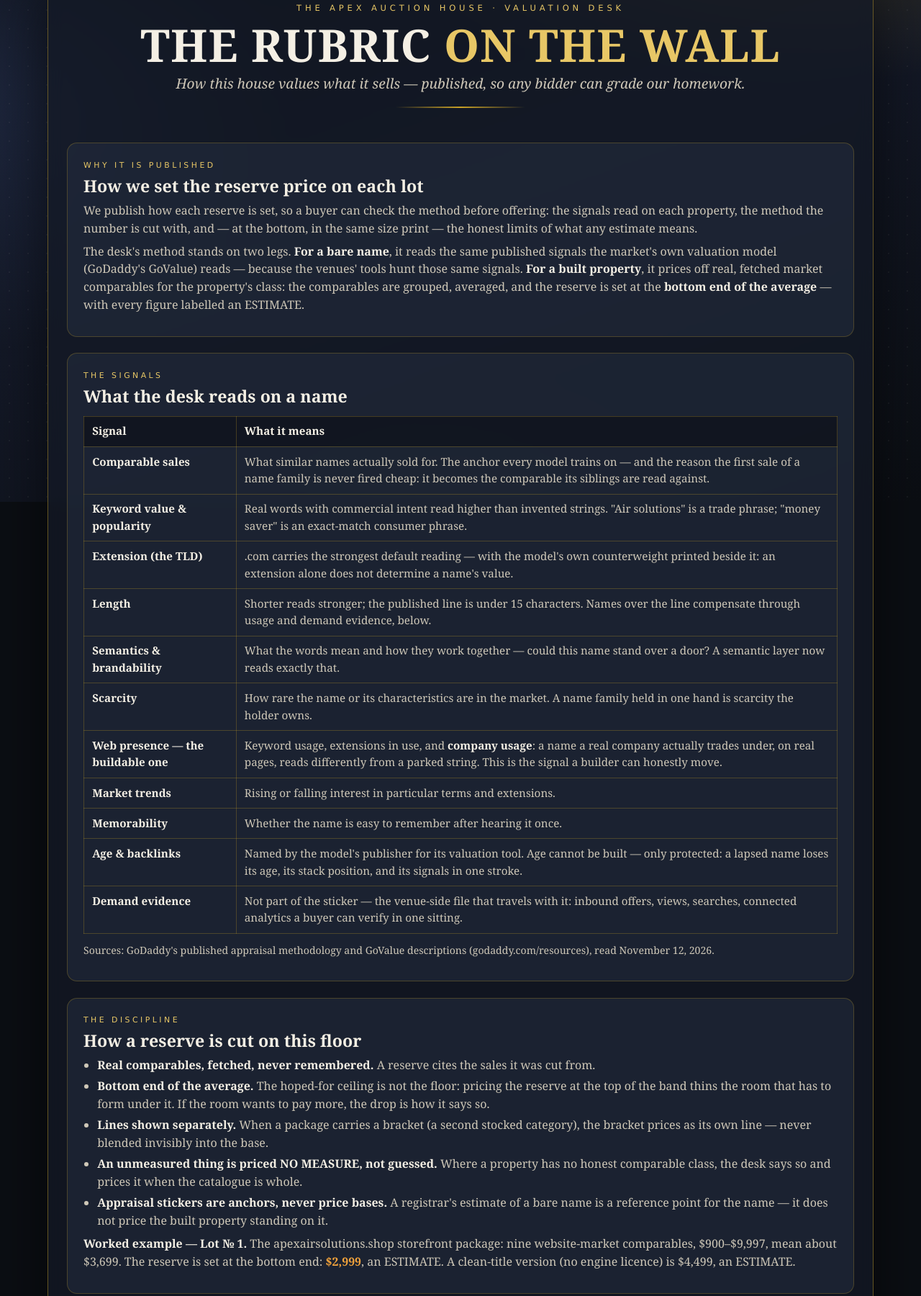
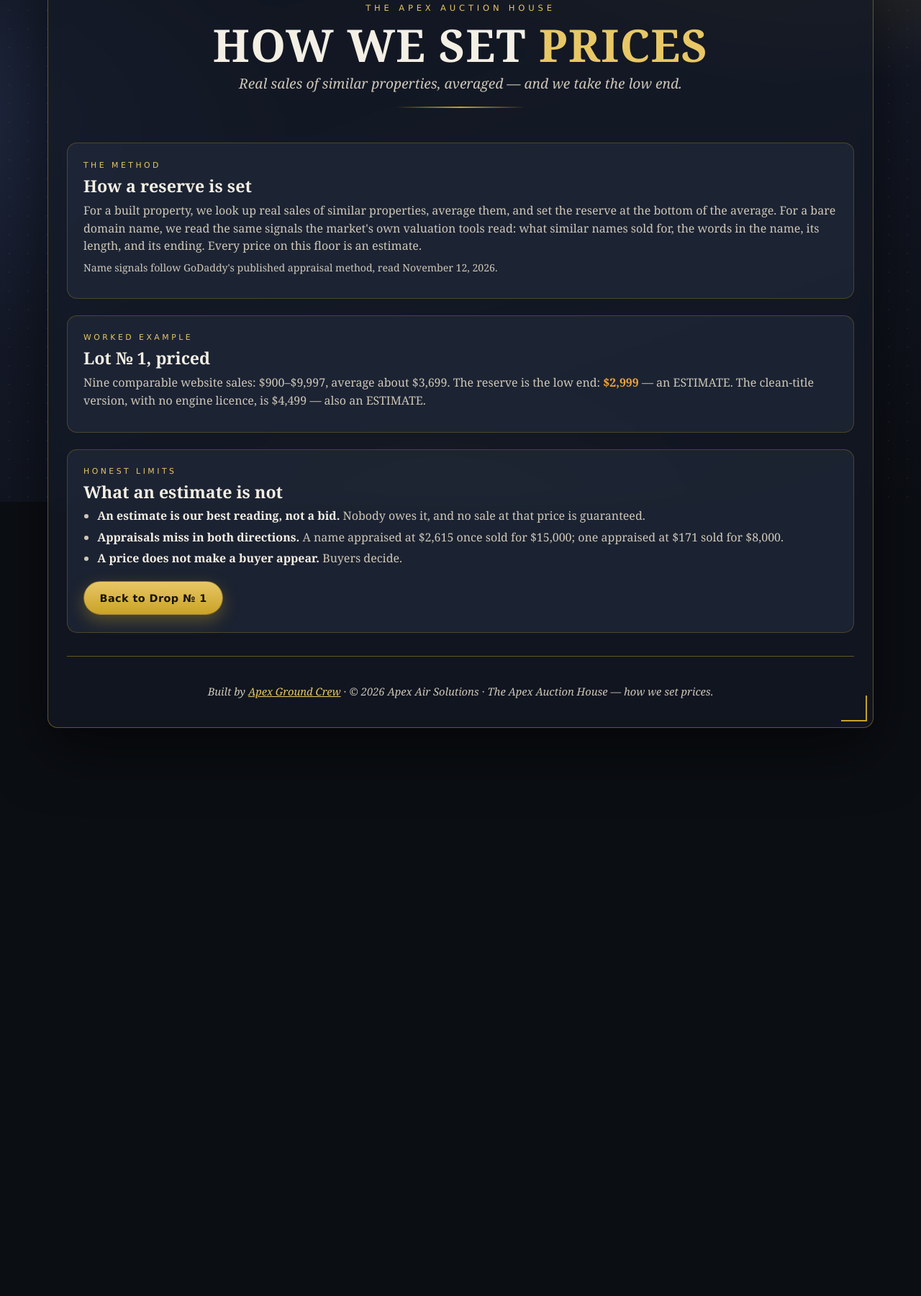
Before and after one commit to apex74-create/apex-auction-house, a plain HTML site: page rubric.html in a window 1280 px wide. Shown: the part 103-1903 px from the top of the page at 72% size. After the commit the page ends 1166 px from the top, so only its background shows below. Drawn offline with Linux system fonts and the light colour scheme.

Commit message:
Wording pass: rubric shrunk to how the price was set, in a few lines

```diff
--- a/rubric.html
+++ b/rubric.html
@@ -3,8 +3,8 @@
 <head>
 <meta charset="UTF-8">
 <meta name="viewport" content="width=device-width, initial-scale=1.0">
-<title>The Rubric on the Wall — How the Apex Auction House Values a Property</title>
-<meta name="description" content="The published valuation method of the Apex Auction House: the signals read on each property, the method, and the honest limits. An estimate is a reading, not a bid.">
+<title>How We Set Prices — Apex Auction House</title>
+<meta name="description" content="How the Apex Auction House sets a reserve price: real sales of similar properties, averaged, priced at the low end. Every published price is an estimate.">
 <link rel="canonical" href="https://apex74-create.github.io/apex-auction-house/rubric.html">
 <link rel="stylesheet" href="style.css">
 </head>
@@ -21,88 +21,43 @@
 <div class="frame">
 
   <header class="masthead">
-    <div class="over">The Apex Auction House · Valuation Desk</div>
-    <h1>THE RUBRIC <span class="gold">ON THE WALL</span></h1>
-    <p class="tag">How this house values what it sells — published, so any bidder can grade our homework.</p>
+    <div class="over">The Apex Auction House</div>
+    <h1>HOW WE SET <span class="gold">PRICES</span></h1>
+    <p class="tag">Real sales of similar properties, averaged — and we take the low end.</p>
     <div class="rule"></div>
   </header>
 
   <section class="panel">
-    <div class="kicker">Why it is published</div>
-    <h2>How we set the reserve price on each lot</h2>
-    <p>We publish how each reserve is set, so a buyer can check the method before offering: the signals
-    read on each property, the method the number is cut with, and — at the bottom, in the same
-    size print — the honest limits of what any estimate means.</p>
-    <p>The desk's method stands on two legs. <b>For a bare name</b>, it reads the same published signals
-    the market's own valuation model (GoDaddy's GoValue) reads — because the venues' tools hunt those
-    same signals. <b>For a built property</b>, it prices off real, fetched market comparables for the
-    property's class: the comparables are grouped, averaged, and the reserve is set at the
-    <b>bottom end of the average</b> — with every figure labelled an ESTIMATE.</p>
+    <div class="kicker">The method</div>
+    <h2>How a reserve is set</h2>
+    <p>For a built property, we look up real sales of similar properties, average them, and set
+    the reserve at the bottom of the average. For a bare domain name, we read the same signals
+    the market's own valuation tools read: what similar names sold for, the words in the name,
+    its length, and its ending. Every price on this floor is an estimate.</p>
+    <p class="small">Name signals follow GoDaddy's published appraisal method, read November 12, 2026.</p>
   </section>
 
   <section class="panel">
-    <div class="kicker">The signals</div>
-    <h2>What the desk reads on a name</h2>
-    <table class="factors">
-      <tr><th>Signal</th><th>What it means</th></tr>
-      <tr><td><b>Comparable sales</b></td><td>What similar names actually sold for. The anchor every model trains on — and the reason the first sale of a name family is never fired cheap: it becomes the comparable its siblings are read against.</td></tr>
-      <tr><td><b>Keyword value &amp; popularity</b></td><td>Real words with commercial intent read higher than invented strings. "Air solutions" is a trade phrase; "money saver" is an exact-match consumer phrase.</td></tr>
-      <tr><td><b>Extension (the TLD)</b></td><td>.com carries the strongest default reading — with the model's own counterweight printed beside it: an extension alone does not determine a name's value.</td></tr>
-      <tr><td><b>Length</b></td><td>Shorter reads stronger; the published line is under 15 characters. Names over the line compensate through usage and demand evidence, below.</td></tr>
-      <tr><td><b>Semantics &amp; brandability</b></td><td>What the words mean and how they work together — could this name stand over a door? A semantic layer now reads exactly that.</td></tr>
-      <tr><td><b>Scarcity</b></td><td>How rare the name or its characteristics are in the market. A name family held in one hand is scarcity the holder owns.</td></tr>
-      <tr><td><b>Web presence — the buildable one</b></td><td>Keyword usage, extensions in use, and <b>company usage</b>: a name a real company actually trades under, on real pages, reads differently from a parked string. This is the signal a builder can honestly move.</td></tr>
-      <tr><td><b>Market trends</b></td><td>Rising or falling interest in particular terms and extensions.</td></tr>
-      <tr><td><b>Memorability</b></td><td>Whether the name is easy to remember after hearing it once.</td></tr>
-      <tr><td><b>Age &amp; backlinks</b></td><td>Named by the model's publisher for its valuation tool. Age cannot be built — only protected: a lapsed name loses its age, its stack position, and its signals in one stroke.</td></tr>
-      <tr><td><b>Demand evidence</b></td><td>Not part of the sticker — the venue-side file that travels with it: inbound offers, views, searches, connected analytics a buyer can verify in one sitting.</td></tr>
-    </table>
-    <p class="small">Sources: GoDaddy's published appraisal methodology and GoValue descriptions
-    (godaddy.com/resources), read November 12, 2026.</p>
-  </section>
-
-  <section class="panel">
-    <div class="kicker">The discipline</div>
-    <h2>How a reserve is cut on this floor</h2>
-    <ul>
-      <li><b>Real comparables, fetched, never remembered.</b> A reserve cites the sales it was cut from.</li>
-      <li><b>Bottom end of the average.</b> The hoped-for ceiling is not the floor: pricing the reserve
-      at the top of the band thins the room that has to form under it. If the room wants to pay more,
-      the drop is how it says so.</li>
-      <li><b>Lines shown separately.</b> When a package carries a bracket (a second stocked category),
-      the bracket prices as its own line — never blended invisibly into the base.</li>
-      <li><b>An unmeasured thing is priced NO MEASURE, not guessed.</b> Where a property has no honest
-      comparable class, the desk says so and prices it when the catalogue is whole.</li>
-      <li><b>Appraisal stickers are anchors, never price bases.</b> A registrar's estimate of a bare
-      name is a reference point for the name — it does not price the built property standing on it.</li>
-    </ul>
-    <p><b>Worked example — Lot № 1.</b> The apexairsolutions.shop storefront package: nine website-market
-    comparables, $900–$9,997, mean about $3,699. The reserve is set at the bottom end:
-    <span class="money">$2,999</span>, an ESTIMATE. A clean-title version (no engine licence) is
-    $4,499, an ESTIMATE.</p>
+    <div class="kicker">Worked example</div>
+    <h2>Lot № 1, priced</h2>
+    <p>Nine comparable website sales: $900–$9,997, average about $3,699. The reserve is the low
+    end: <span class="money">$2,999</span> — an ESTIMATE. The clean-title version, with no engine
+    licence, is $4,499 — also an ESTIMATE.</p>
   </section>
 
   <section class="panel">
     <div class="kicker">Honest limits</div>
     <h2>What an estimate is not</h2>
     <ul>
-      <li><b>An estimate is a reading, not a bid.</b> Nobody owes it. No buy-back, no guaranteed sale,
-      and no brokerage at the estimate exists behind any number on this floor — the same is true of the
-      registrar's own appraisals, whose publisher disclaims any guarantee in its own text.</li>
-      <li><b>The models miss in both directions.</b> Independent testing records a name appraised at
-      $2,615 that sold for $15,000, and one appraised at $171 that sold for $8,000. The desk steers by
-      the signals because buyers verify the same evidence — not because the sticker is scripture.</li>
-      <li><b>Building to the rubric steers the reading and the presentation. It does not manufacture
-      a buyer.</b> The proof of the whole exercise is venue-side: offers, views, closes.</li>
-      <li><b>The strongest rubric lines are the no-regrets lines</b> — real doors on real names, real
-      content in the trade's own words, connected analytics, protected renewals, honest listings. They
-      pay even if no model ever moves a dollar.</li>
+      <li><b>An estimate is our best reading, not a bid.</b> Nobody owes it, and no sale at that price is guaranteed.</li>
+      <li><b>Appraisals miss in both directions.</b> A name appraised at $2,615 once sold for $15,000; one appraised at $171 sold for $8,000.</li>
+      <li><b>A price does not make a buyer appear.</b> Buyers decide.</li>
     </ul>
     <a class="btn" href="index.html#current-drop">Back to Drop № 1</a>
   </section>
 
   <footer>
-    <p class="credit">Built by <a href="https://apexgroundcrew.com/">Apex Ground Crew</a> · © 2026 Apex Air Solutions · The Apex Auction House — the rubric stays on the wall.</p>
+    <p class="credit">Built by <a href="https://apexgroundcrew.com/">Apex Ground Crew</a> · © 2026 Apex Air Solutions · The Apex Auction House — how we set prices.</p>
   </footer>
 
 </div>
```
